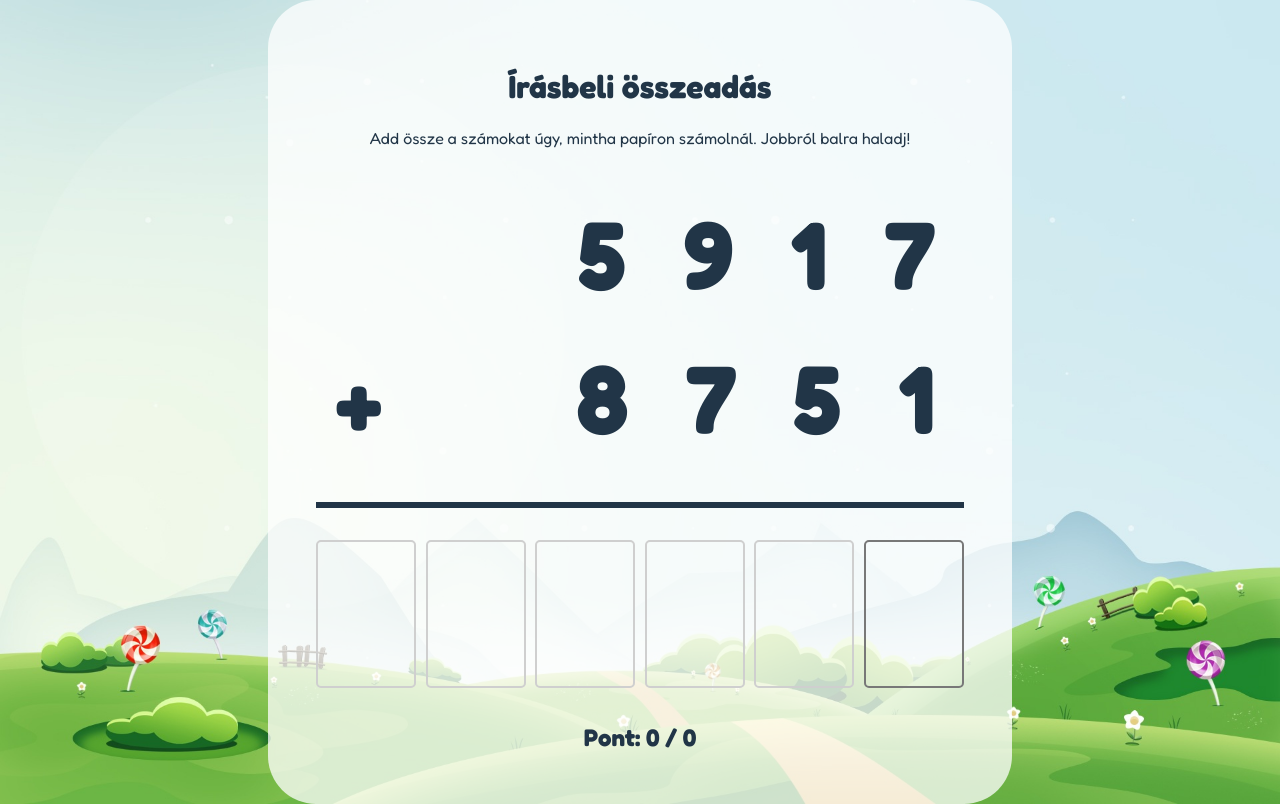
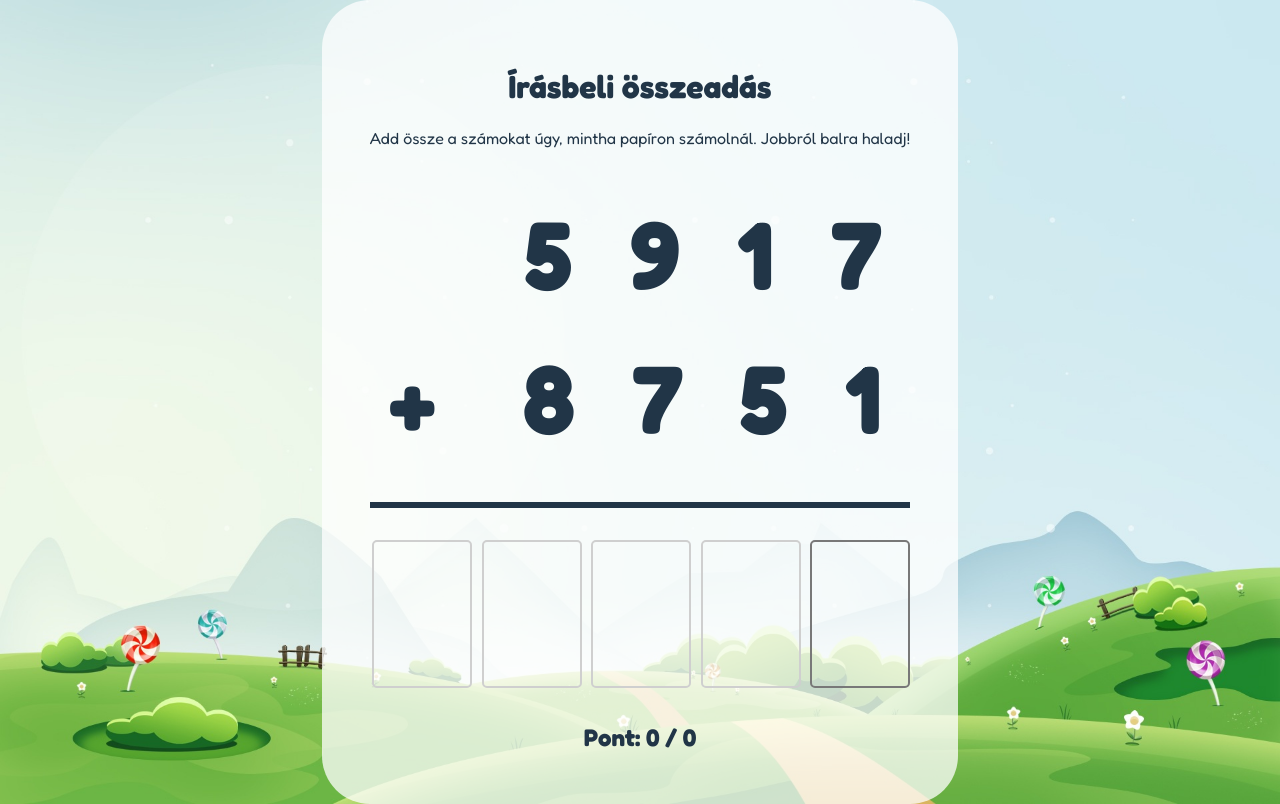
Before and after one commit to berkesandras/matekgyakorlo, a React (Vite) app: page /osszeadas in a window 1280 px wide. Built offline with nearby package versions, Linux system fonts and the light colour scheme.

Commit message:
Responsive UI

```diff
--- a/src/common/components/NumberInput/NumberInput.module.css
+++ b/src/common/components/NumberInput/NumberInput.module.css
@@ -1,5 +1,5 @@
 .root {
-    font-size: 6em;
+    font-size: 3em;
     font-weight: bold;
     border: 2px solid #CFCFCF;
     border-radius: 5px;
@@ -13,3 +13,15 @@
 .root:focus {
     border: 2px solid #787878;
 }
+
+@media (min-width:480px) {
+    .root {
+        font-size: 4em;
+    }
+}
+
+@media (min-width:961px) {
+    .root {
+        font-size: 6em;
+    }
+}
--- a/src/pages/addition/Addition.module.css
+++ b/src/pages/addition/Addition.module.css
@@ -9,7 +9,7 @@
 }
 
 .numbers {
-    font-size: 6em;
+    font-size: 3em;
     font-weight: bold;
     letter-spacing: 0.6em;
     margin-right: -0.3em;
@@ -32,16 +32,16 @@
 
 .plusSign {
     position: absolute;
-    bottom: 0.4sem;
+    bottom: 3.7em;
     left: 0.2em;
-    font-size: 6em;
+    font-size: 3em;
     font-weight: bold;
 }
 
 .numberInputs {
     display: flex;
     justify-content: flex-end;
-    gap: 0.6em;
+    gap: 0.3em;
     margin: 2em 0;
 }
 
@@ -49,3 +49,33 @@
     font-weight: bold;
     font-size: 1.5em;
 }
+
+@media (min-width:480px) {
+    .numbers {
+        font-size: 4em;
+    }
+
+    .plusSign {
+        bottom: 3.2em;
+        font-size: 4em;
+    }
+
+    .numberInputs {
+        gap: 0.45em;
+    }
+}
+
+@media (min-width:961px) {
+    .numbers {
+        font-size: 6em;
+    }
+
+    .plusSign {
+        bottom: 2.6em;
+        font-size: 6em;
+    }
+
+    .numberInputs {
+        gap: 0.6em;
+    }
+}
--- a/src/pages/addition/Addition.page.tsx
+++ b/src/pages/addition/Addition.page.tsx
@@ -64,7 +64,6 @@ export default function AdditionPage() {
                 <div className={styles.divider}></div>
 
                 <KeyboardNavigationAwareContainer className={styles.numberInputs} onKeyDown={checkAnswerOnEnter}>
-                    <NumberInput value={digits[0]} onChange={(value) => updateDigit(0, value || 0)} />
                     <NumberInput value={digits[1]} onChange={(value) => updateDigit(1, value || 0)} />
                     <NumberInput value={digits[2]} onChange={(value) => updateDigit(2, value || 0)} />
                     <NumberInput value={digits[3]} onChange={(value) => updateDigit(3, value || 0)} />
```
